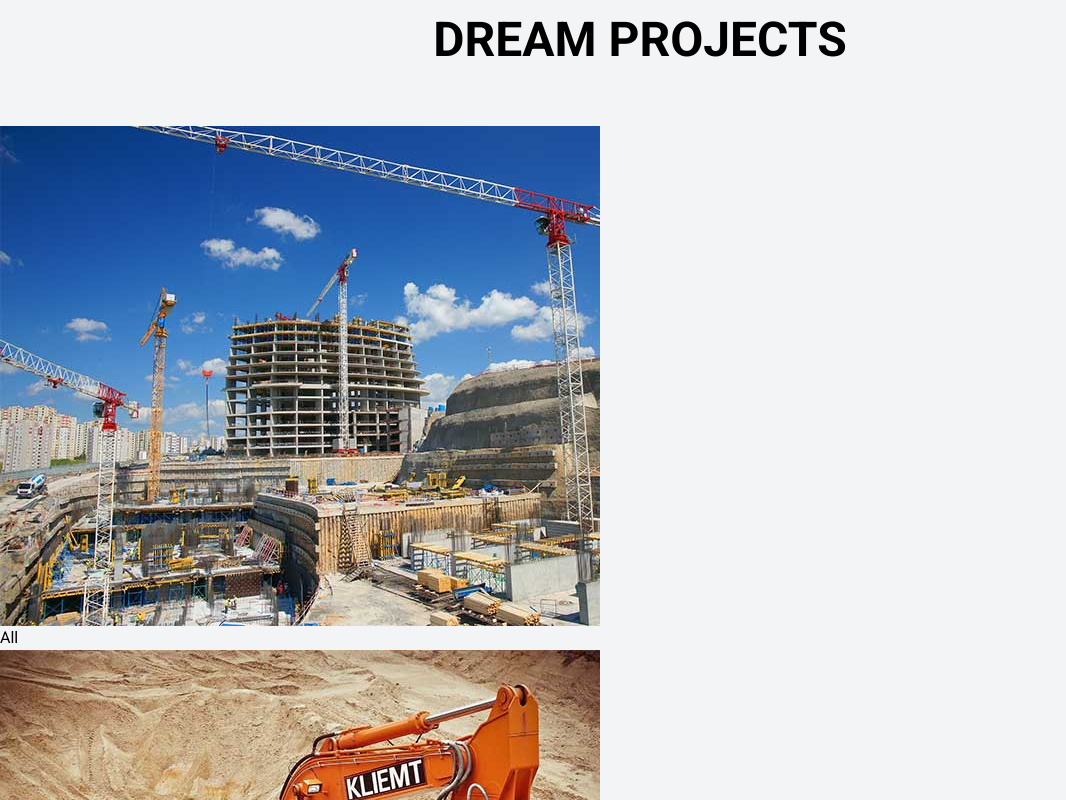
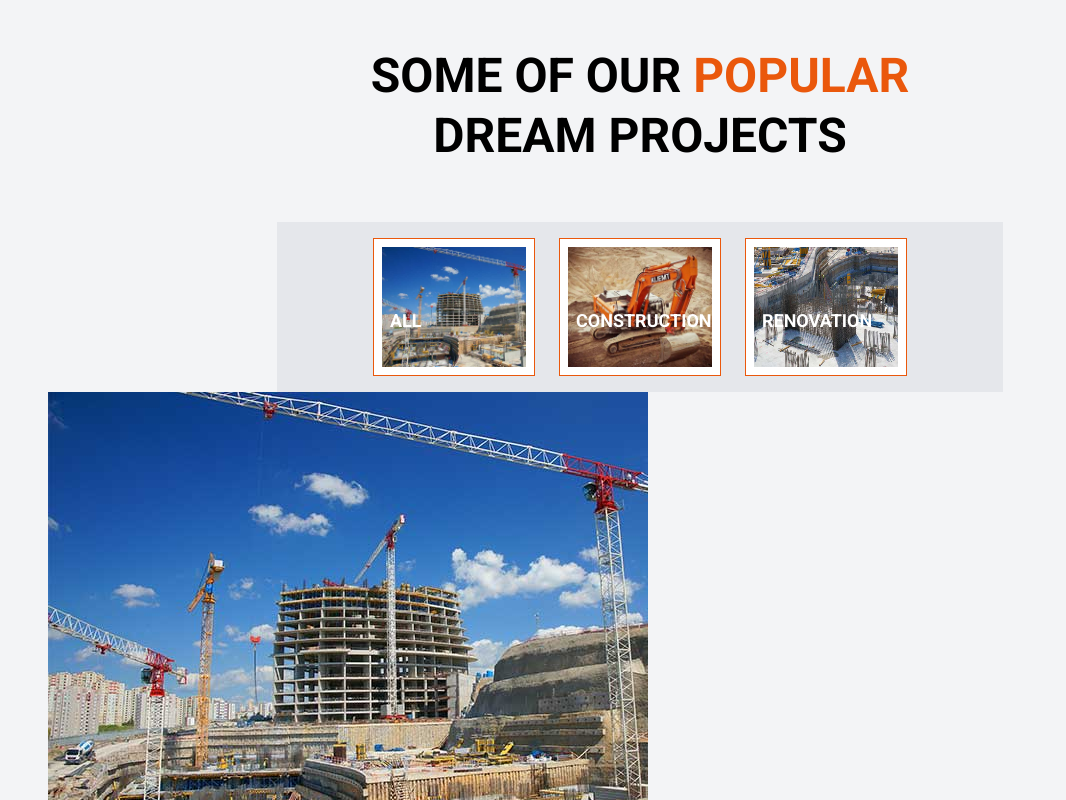
Before and after one commit to FrontEndDevo/webuild, a React (Create React App) app: page /home in a window 1280 px wide. Shown: the part 3660-4460 px from the top of the page, without its empty margins (0-1066 px from the left). Built offline with nearby package versions, Linux system fonts and the light colour scheme.

Commit message:
Style MiniProject component

```diff
--- a/src/components/Projects/MiniProject/MiniProject.jsx
+++ b/src/components/Projects/MiniProject/MiniProject.jsx
@@ -1,10 +1,25 @@
 const MiniProject = (props) => {
   const { img, title } = props;
 
+  const divClasses =
+    "mini flex bg-white p-2 border border-orange-600 border-solid duration-300 relative before:absolute before:-bottom-1 before:left-1/2 before:w-0 before:h-1 before:bg-orange-600 before:duration-500 before:hover:left-1/4 before:hover:w-1/2 ";
+
+  const imgClasses =
+    "w-36 relative before:absolute before:w-full before:h-full before:bg-gray-600 before:top-0 before:left-0 before:z-10";
+
+  const titleClasses =
+    "uppercase text-white font-bold text-lg absolute top-1/2 left-4";
+
   return (
-    <div className="mini">
-      <img src={img} alt={title} />
-      <span>{title}</span>
+    <div className={divClasses}>
+      <img src={img} alt={title} className={imgClasses} />
+      <span
+        className={`${
+          title === "All" ? `${titleClasses} left-16` : titleClasses
+        }`}
+      >
+        {title}
+      </span>
     </div>
   );
 };
--- a/src/components/Projects/Projects.jsx
+++ b/src/components/Projects/Projects.jsx
@@ -14,13 +14,15 @@ const Projects = () => {
   ));
 
   return (
-    <div className="bg-gray-100">
+    <div className="bg-gray-100 px-12 py-24">
       <h2 className="text-center mb-14 text-5xl uppercase font-bold leading-tight">
         Some of our
         <span className="text-orange-600"> popular </span>
         <br /> dream projects
       </h2>
-      <div className="mini-projects">{allMini}</div>
+      <div className="mini-projects flex mx-auto gap-6 bg-gray-200 w-fit py-4 px-24">
+        {allMini}
+      </div>
       <div className="big-projects">{allBig}</div>
     </div>
   );
```
